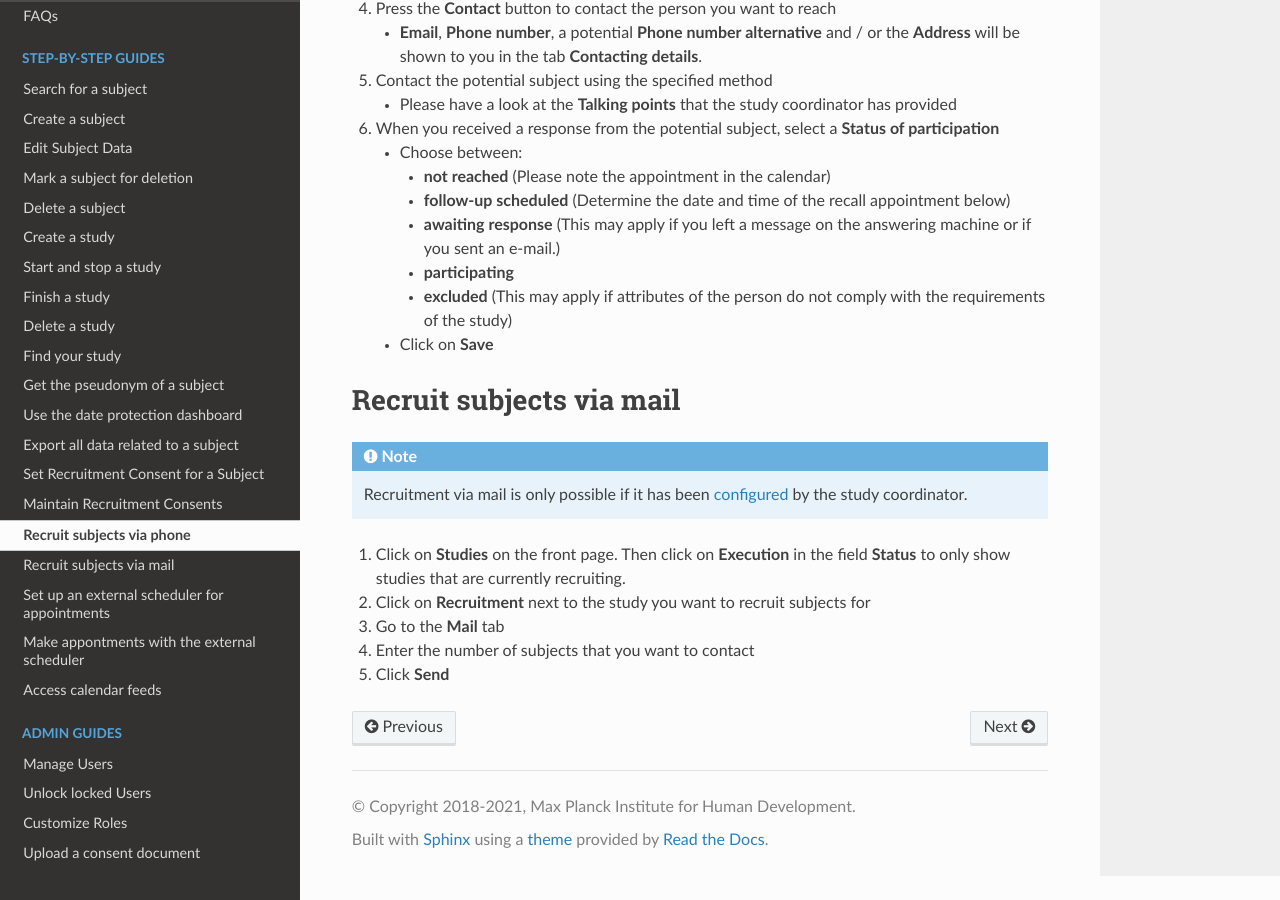
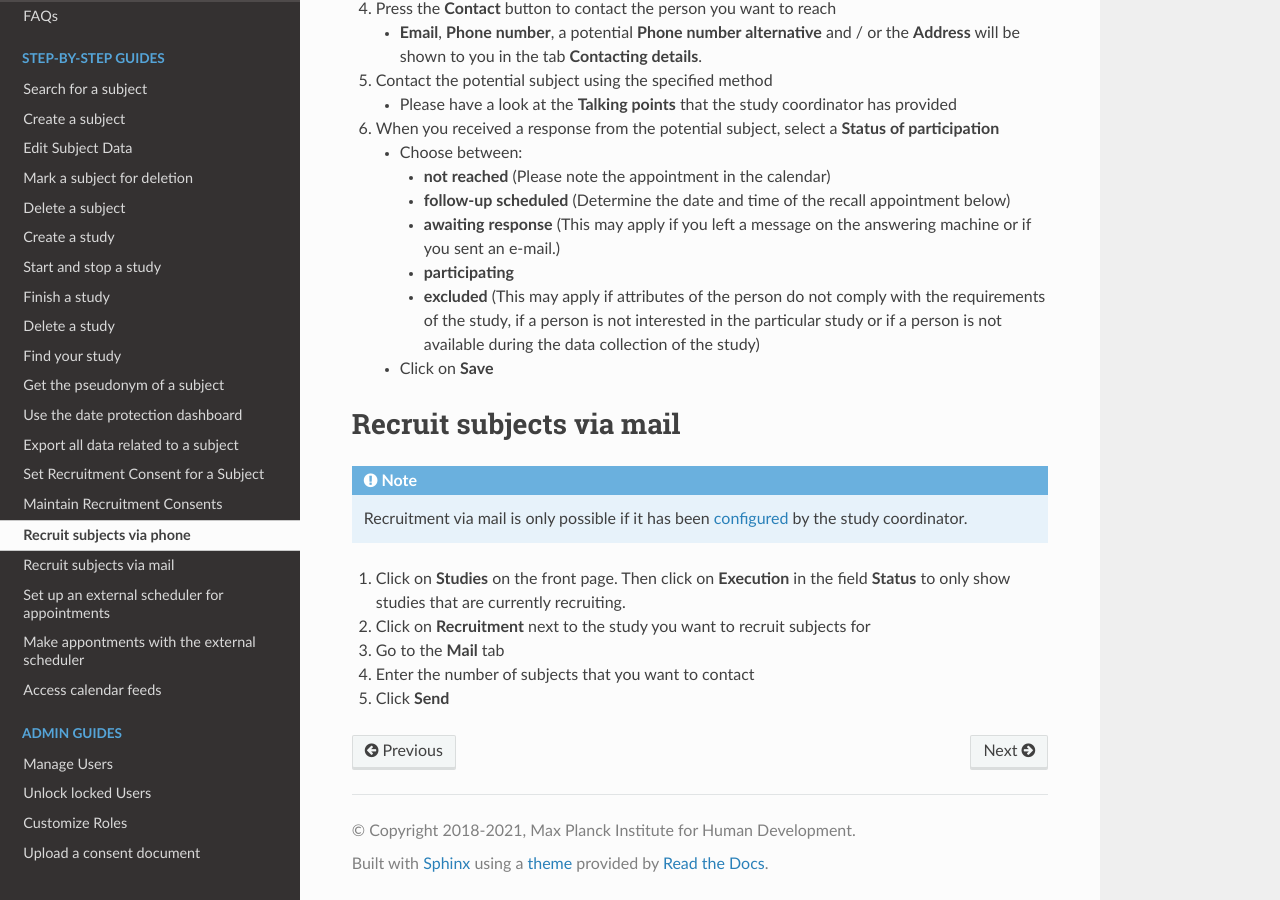
Before and after one commit to DouglasNeuroInformatics/castellum, a Sphinx documentation site: the page built from source/guides/recruitment.rst, in a window 1280 px wide and 900 px high, scrolled down 973 px. Built offline with Sphinx 7.4.7 and the Read the Docs theme 2.0.0, drawn with Linux system fonts in a browser that asks for light colours.

Commit message:
add not interested and not available

```diff
--- a/source/guides/recruitment.rst
+++ b/source/guides/recruitment.rst
@@ -37,7 +37,9 @@ Recruit subjects via phone
         -   **participating**
         -   **excluded**
             (This may apply if attributes of the person do not comply with the
-            requirements of the study)
+            requirements of the study, if a person is not interested in the
+            particular study or if a person is not available during the data
+            collection of the study)
 
     -   Click on **Save**
 
```
